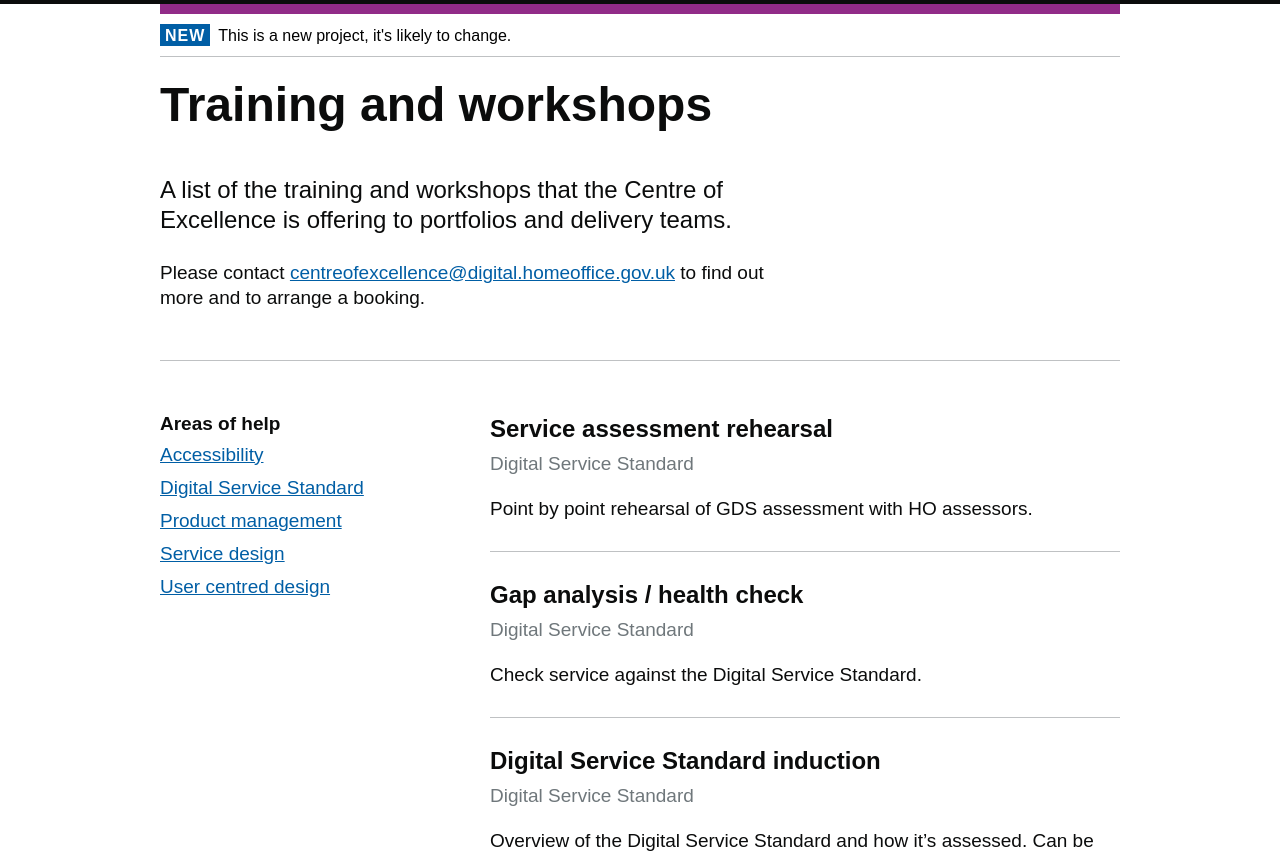
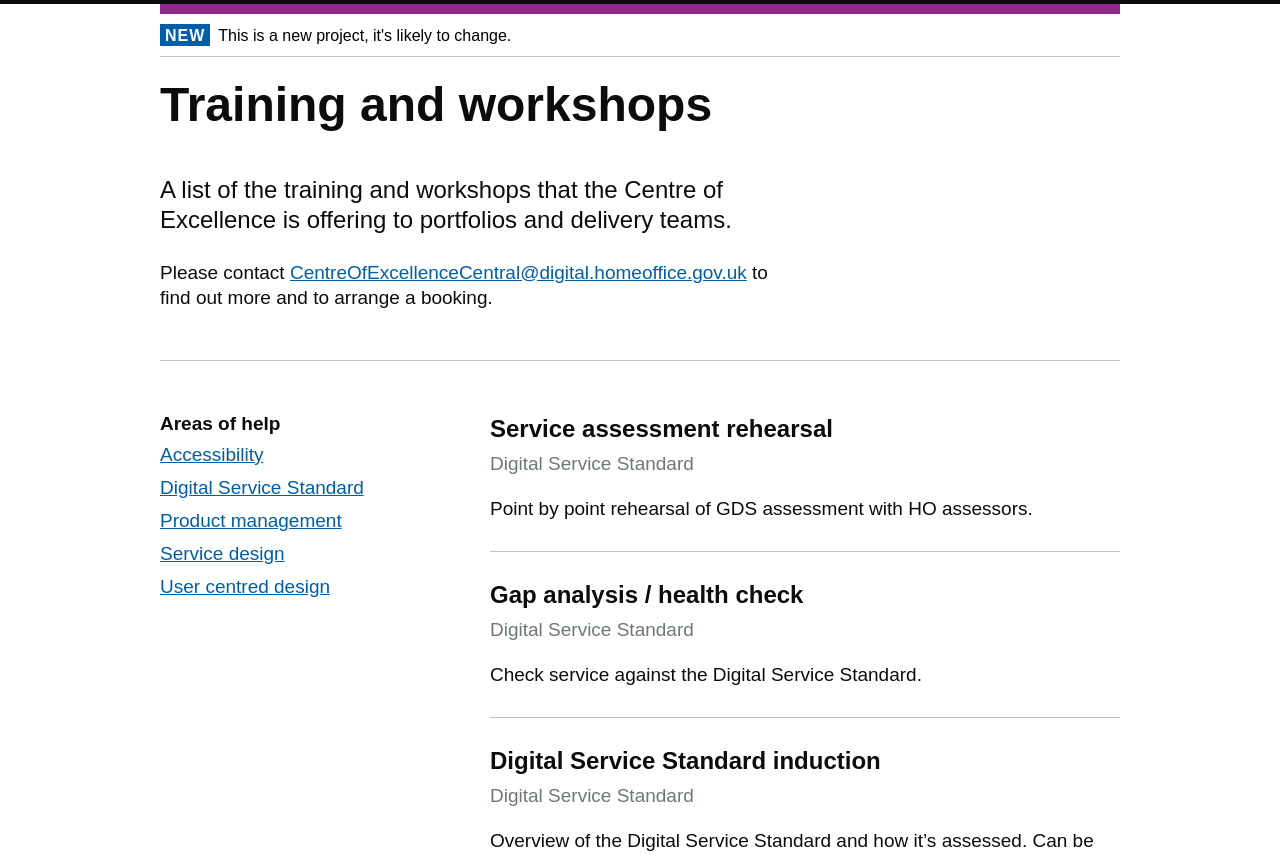
Before and after one commit to Abdul2/coe, a Jekyll site: the page built from index.md, in a window 1280 px wide and 900 px high, cut to the strip 45-900 px from the top of the window. Built offline with Jekyll 4.4.1, drawn with Linux system fonts in a browser that asks for light colours.

Commit message:
content: change email

```diff
--- a/_includes/intro.html
+++ b/_includes/intro.html
@@ -3,4 +3,4 @@
 
   <p class="lede">A list of the training and workshops that the Centre of Excellence is offering to portfolios and delivery teams.</p>
 
-  <p>Please contact <a href="mailto:centreofexcellence@digital.homeoffice.gov.uk">centreofexcellence@digital.homeoffice.gov.uk</a> to find out more and to arrange a booking.</p>
+  <p>Please contact <a href="mailto:CentreOfExcellenceCentral@digital.homeoffice.gov.uk">CentreOfExcellenceCentral@digital.homeoffice.gov.uk</a> to find out more and to arrange a booking.</p>
```
